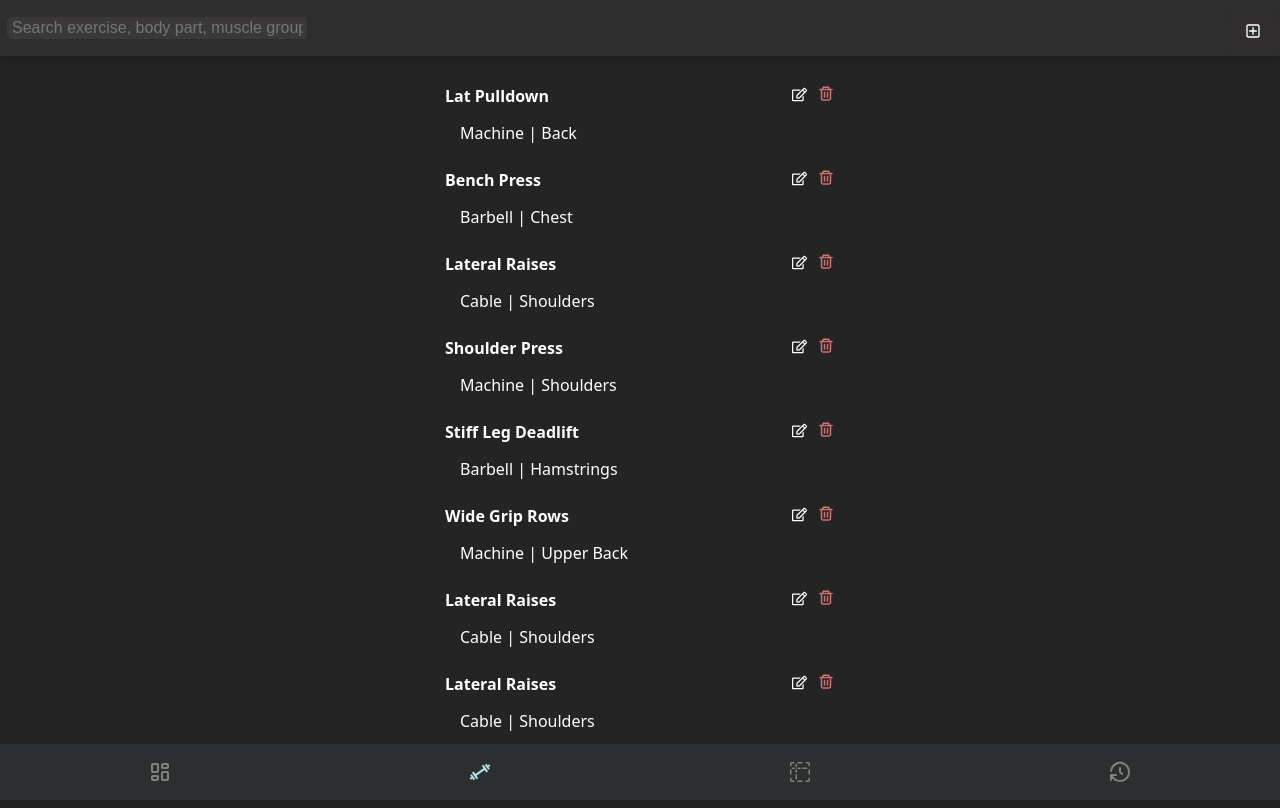
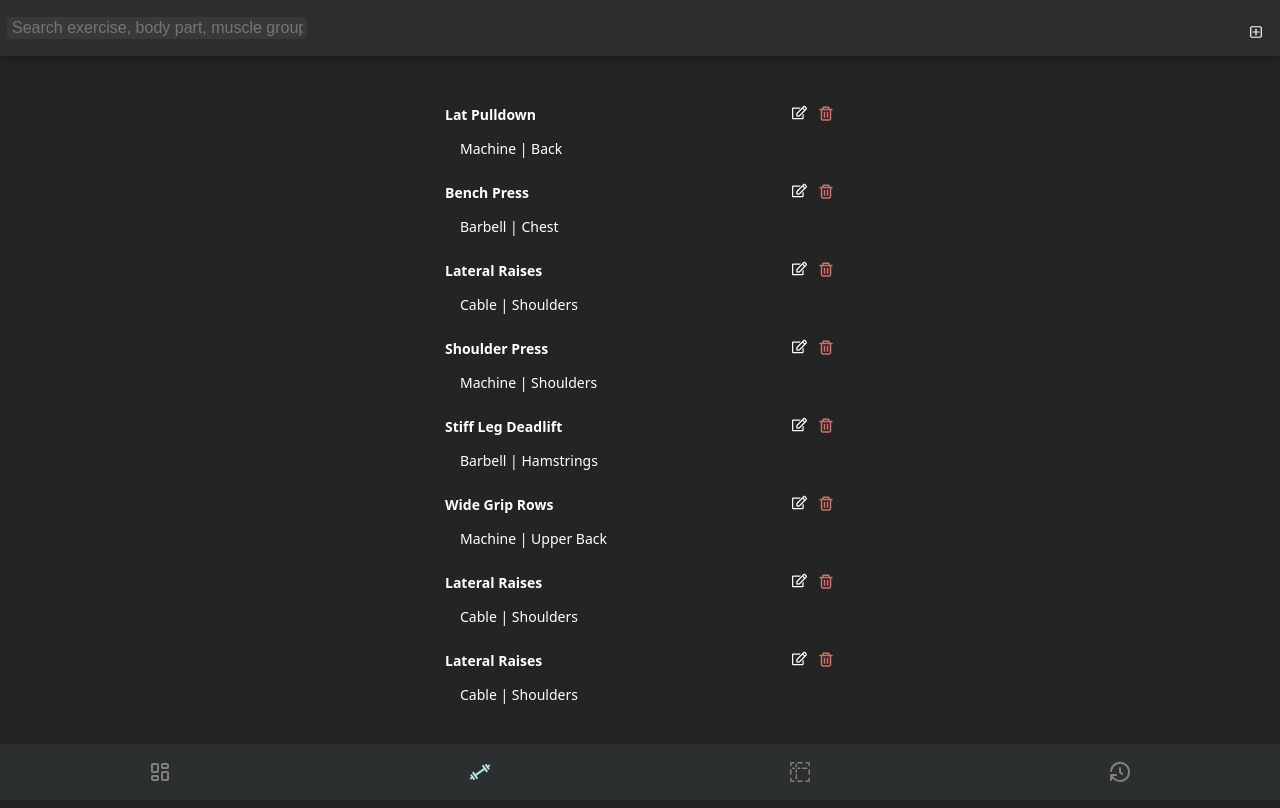
Before and after one commit to ink3rroll/Optymal, a React (Vite) app: page /exercise-list in a window 1280 px wide. Built offline with nearby package versions, Linux system fonts and the light colour scheme.

Commit message:
fix: font size

```diff
--- a/src/styles/Dashboard.css
+++ b/src/styles/Dashboard.css
@@ -12,6 +12,6 @@
 
 button {
     width: 100%;
-    font-size: 16px;
+    font-size: 14px;
     margin-block-start: 10px;
 }
--- a/src/styles/NavBar.css
+++ b/src/styles/NavBar.css
@@ -37,6 +37,7 @@
   justify-items: space-between;
   gap: 0.5em;
   border-top-left-radius: 10px;
+  z-index: 99;
 }
 
 .continue-btn:hover {
```
